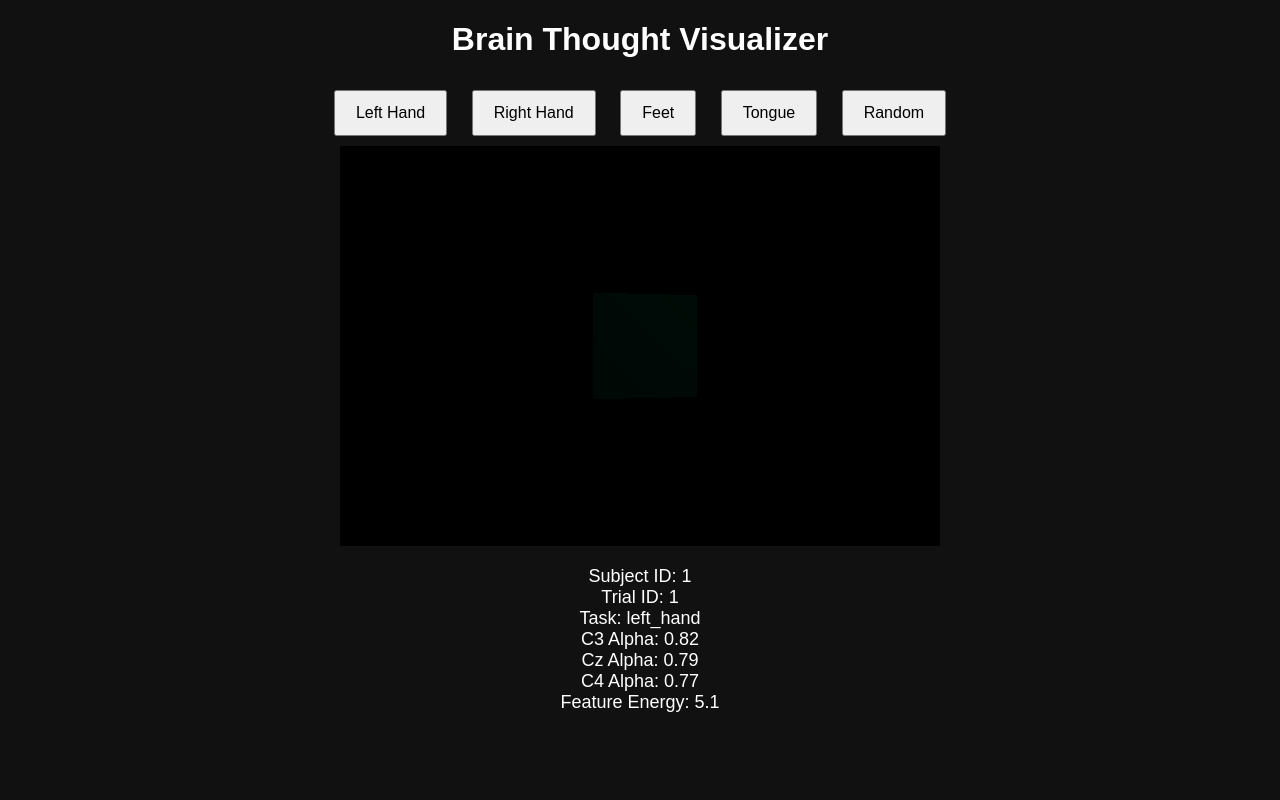
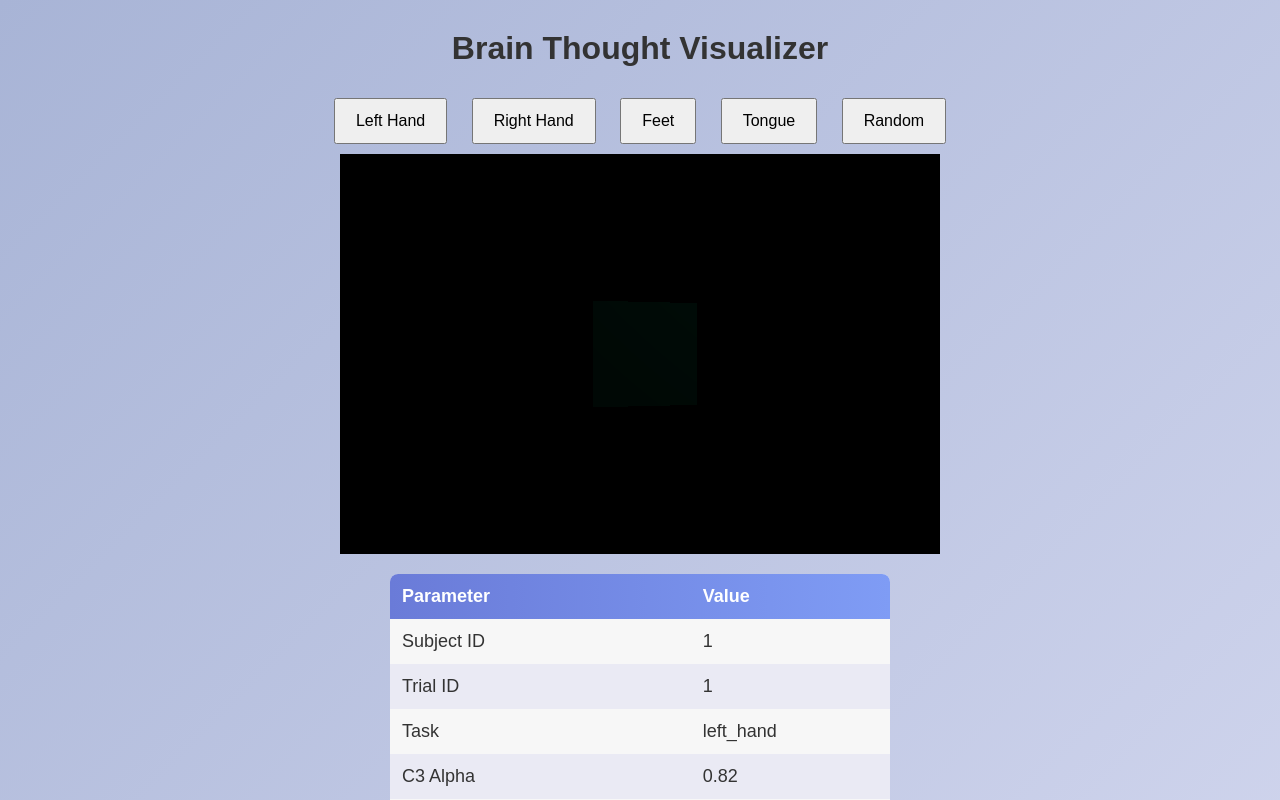
Before and after one commit to 404LoopLoner/brain-visualizer, a plain HTML site: page index.html in a window 1280 px wide. Both pictures are taken after a click on the button "Left Hand". Shown: the top 800 px of the page. Drawn offline with nearby package versions, Linux system fonts and the light colour scheme.

Commit message:
Add files via upload

```diff
--- a/script.js
+++ b/script.js
@@ -69,12 +69,29 @@ function analyze(task) {
   animate();
 
   document.getElementById("dataOutput").innerHTML = `
-    Subject ID: ${row.subject_id}<br>
-    Trial ID: ${row.trial_id}<br>
-    Task: ${row.task_label}<br>
-    C3 Alpha: ${row.C3_alpha}<br>
-    Cz Alpha: ${row.Cz_alpha}<br>
-    C4 Alpha: ${row.C4_alpha}<br>
-    Feature Energy: ${row.feature_energy}
-  `;
+<table class="eegTable">
+<thead>
+<tr>
+<th>Parameter</th>
+<th>Value</th>
+</tr>
+</thead>
+<tbody>
+<tr><td>Subject ID</td><td>${row.subject_id}</td></tr>
+<tr><td>Trial ID</td><td>${row.trial_id}</td></tr>
+<tr><td>Task</td><td>${row.task_label}</td></tr>
+<tr><td>C3 Alpha</td><td>${row.C3_alpha}</td></tr>
+<tr><td>Cz Alpha</td><td>${row.Cz_alpha}</td></tr>
+<tr><td>C4 Alpha</td><td>${row.C4_alpha}</td></tr>
+<tr><td>C3 Beta</td><td>${row.C3_beta}</td></tr>
+<tr><td>Cz Beta</td><td>${row.Cz_beta}</td></tr>
+<tr><td>C4 Beta</td><td>${row.C4_beta}</td></tr>
+<tr><td>Logvar C3</td><td>${row.logvar_C3}</td></tr>
+<tr><td>Logvar Cz</td><td>${row.logvar_Cz}</td></tr>
+<tr><td>Logvar C4</td><td>${row.logvar_C4}</td></tr>
+<tr><td>Feature Energy</td><td>${row.feature_energy}</td></tr>
+</tbody>
+</table>
+`;
+
 }
--- a/style.css
+++ b/style.css
@@ -1,8 +1,11 @@
 body {
-  background: #111;
-  color: white;
+  background: linear-gradient(135deg,#a8b4d6,#d5d9f0);
+  font-family: Arial;
   text-align: center;
-  font-family: Arial;
+}
+h1 {
+  margin-top: 30px;
+  color: #333;
 }
 
 .buttons button {
@@ -22,3 +25,33 @@ body {
   margin-top: 20px;
   font-size: 18px;
 }
+
+.eegTable {
+  width: 500px;
+  margin: 20px auto;
+  border-collapse: collapse;
+  background: #f7f7f7;
+  color: #333;
+  border-radius: 8px;
+  overflow: hidden;
+  font-family: Arial;
+}
+
+.eegTable thead {
+  background: linear-gradient(90deg,#6a7bd8,#7f9cf5);
+  color: white;
+}
+
+.eegTable th,
+.eegTable td {
+  padding: 12px;
+  text-align: left;
+}
+
+.eegTable tbody tr:nth-child(even) {
+  background: #eaeaf4;
+}
+
+.eegTable tbody tr:hover {
+  background: #dcdcf0;
+}
```
